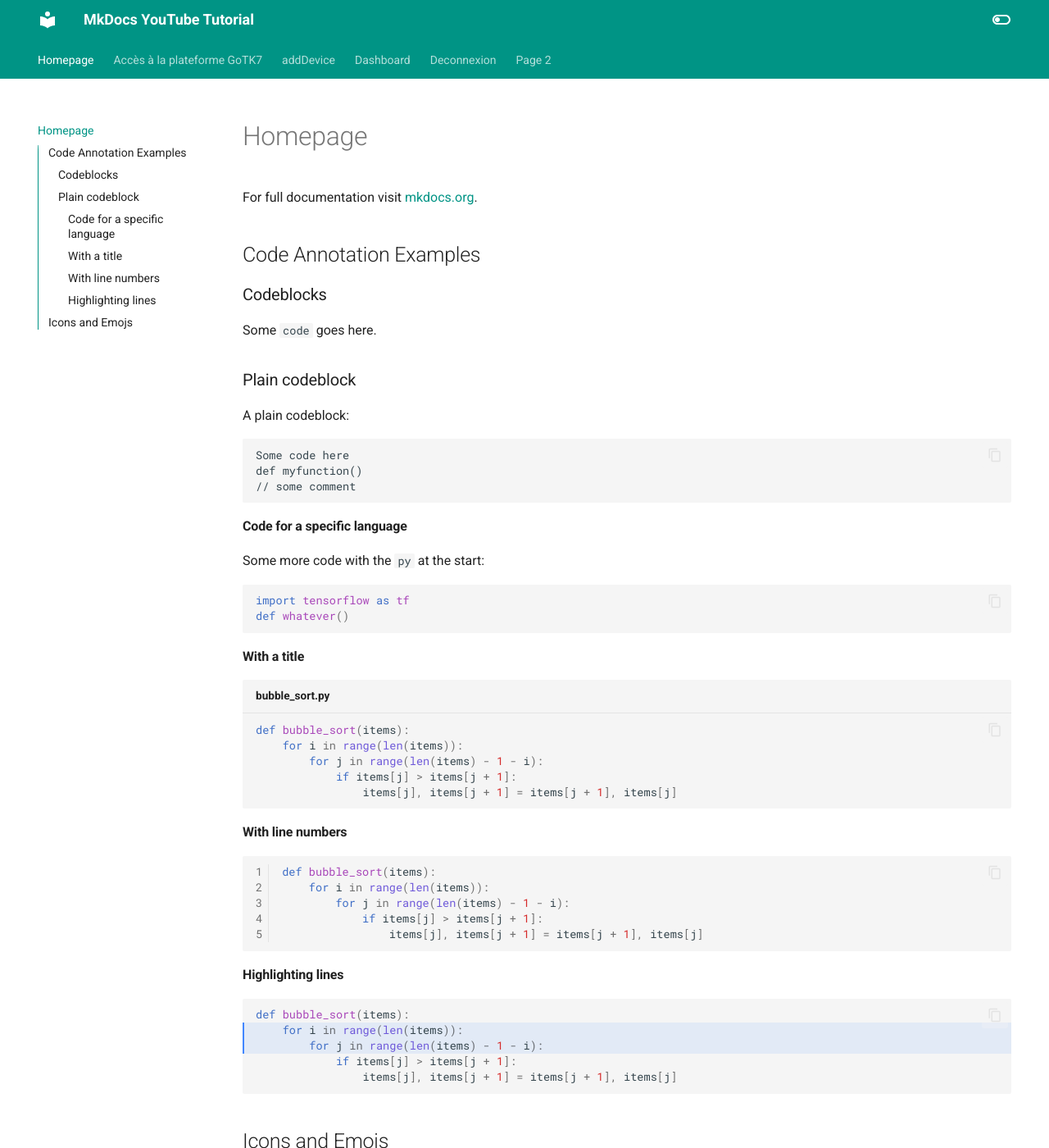
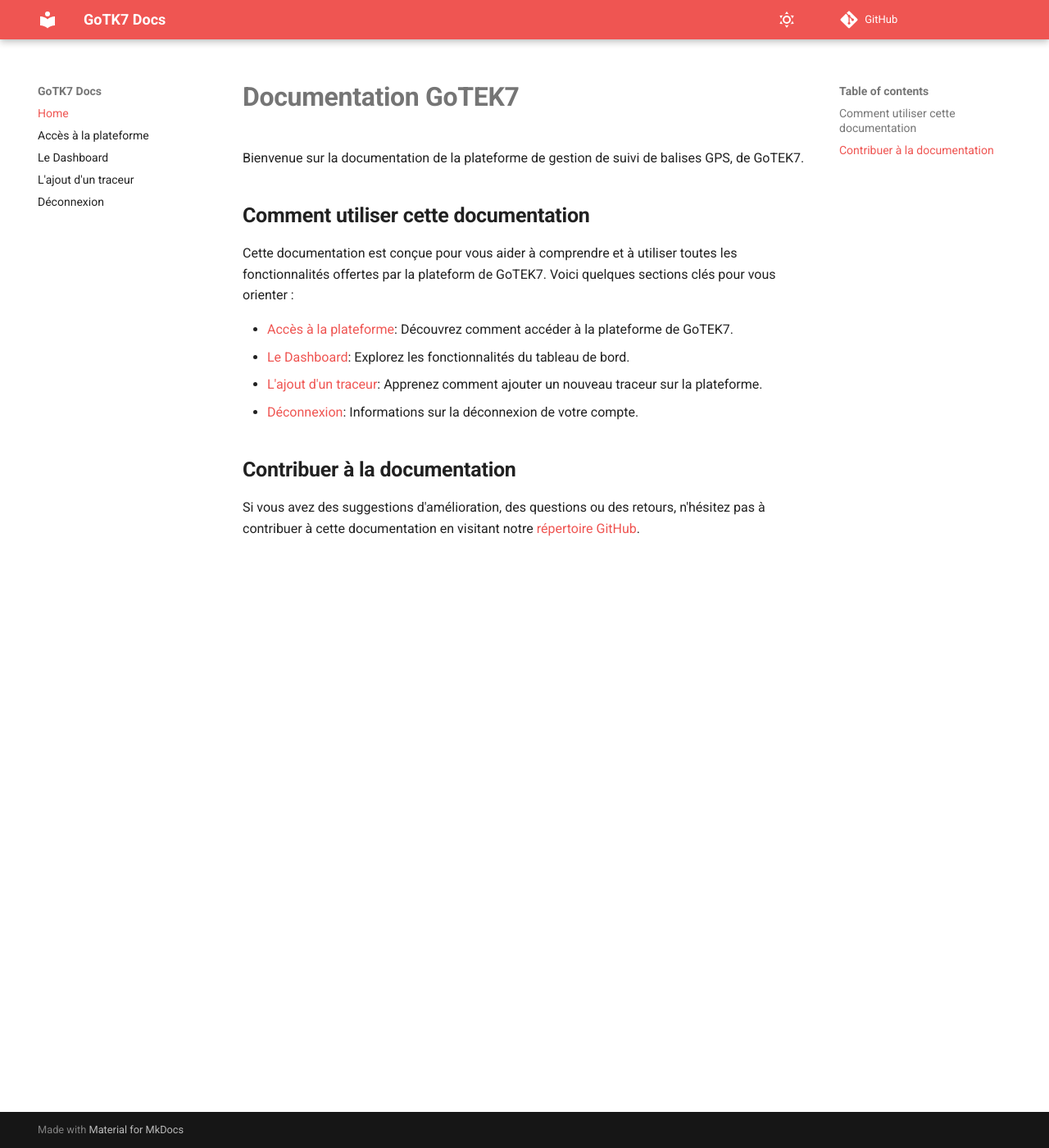
Before and after one commit to woorzz/mg-tactical-doc, an MkDocs documentation site: the page built from docs/index.md, in a window 1280 px wide and 1400 px high. Shown: the whole window at 82% size. Built offline with MkDocs 1.6.1 and Material for MkDocs 9.7.7, drawn with Linux system fonts in a browser that asks for light colours; emoji names are drawn with the system emoji font; comment, search, counter and statistics services are not loaded; some of the changed text lies outside the part shown.

Commit message:
feat(files)  : update files

````diff
--- a/docs/index.md
+++ b/docs/index.md
@@ -1,68 +1,16 @@
-# Homepage
+# **Documentation GoTEK7**
 
-For full documentation visit [mkdocs.org](https://www.mkdocs.org).
+Bienvenue sur la documentation de la plateforme de gestion de suivi de balises GPS, de GoTEK7.
 
-## Code Annotation Examples
+## **Comment utiliser cette documentation**
 
-### Codeblocks
+Cette documentation est conçue pour vous aider à comprendre et à utiliser toutes les fonctionnalités offertes par la plateform de GoTEK7. Voici quelques sections clés pour vous orienter :
 
-Some `code` goes here.
+- [Accès à la plateforme](acces.md): Découvrez comment accéder à la plateforme de GoTEK7.
+- [Le Dashboard](dashboard.md): Explorez les fonctionnalités du tableau de bord.
+- [L'ajout d'un traceur](addDevice.md): Apprenez comment ajouter un nouveau traceur sur la plateforme.
+- [Déconnexion](deconnexion.md): Informations sur la déconnexion de votre compte.
 
-### Plain codeblock
+## **Contribuer à la documentation**
 
-A plain codeblock:
-
-```
-Some code here
-def myfunction()
-// some comment
-```
-
-#### Code for a specific language
-
-Some more code with the `py` at the start:
-
-``` py
-import tensorflow as tf
-def whatever()
-```
-
-#### With a title
-
-``` py title="bubble_sort.py"
-def bubble_sort(items):
-    for i in range(len(items)):
-        for j in range(len(items) - 1 - i):
-            if items[j] > items[j + 1]:
-                items[j], items[j + 1] = items[j + 1], items[j]
-```
-
-#### With line numbers
-
-``` py linenums="1"
-def bubble_sort(items):
-    for i in range(len(items)):
-        for j in range(len(items) - 1 - i):
-            if items[j] > items[j + 1]:
-                items[j], items[j + 1] = items[j + 1], items[j]
-```
-
-#### Highlighting lines
-
-``` py hl_lines="2 3"
-def bubble_sort(items):
-    for i in range(len(items)):
-        for j in range(len(items) - 1 - i):
-            if items[j] > items[j + 1]:
-                items[j], items[j + 1] = items[j + 1], items[j]
-```
-
-## Icons and Emojs
-
-:smile:
-
-:fontawesome-regular-face-laugh-wink:
-
-:fontawesome-brands-twitter:{ .twitter }
-
-:octicons-heart-fill-24:{ .heart }
+Si vous avez des suggestions d'amélioration, des questions ou des retours, n'hésitez pas à contribuer à cette documentation en visitant notre [répertoire GitHub](https://github.com/woorzz/management-tactical-tracking-doc).
--- a/docs/page2.md
+++ /dev/null
@@ -1,5 +0,0 @@
-# Page 2
-
-## Another heading
-
-Some more example text
--- a/mkdocs.yml
+++ b/mkdocs.yml
@@ -1,60 +1,47 @@
-site_name: MkDocs YouTube Tutorial
-site_url: https://james-willett.github.io/mkdocs-material-youtube-tutorial/
+site_name: GoTK7 Docs
+repo_url: https://github.com/woorzz/management-tactical-tracking-doc.git
+docs_dir: "./docs/"
+
+
+nav:
+  - Home: index.md
+  - Accès à la plateforme: acces.md
+  - Le Dashboard: dashboard.md
+  - L'ajout d'un traceur: addDevice.md
+  - Déconnexion: deconnexion.md
+
 theme:
+
   name: material
-  features:
-    - navigation.tabs
-    - navigation.sections
-    - toc.integrate
-    - navigation.top
-    - search.suggest
-    - search.highlight
-    - content.tabs.link
-    - content.code.annotation
-    - content.code.copy
-  language: en
+  favicon: ./images/favicon.png
   palette:
     - scheme: default
       toggle:
-        icon: material/toggle-switch-off-outline
-        name: Switch to dark mode
-      primary: teal
-      accent: purple
+        icon: material/weather-sunny
+        name: Switch to light mode
+      primary: red
+      accent: deep orange
     - scheme: slate
       toggle:
-        icon: material/toggle-switch
-        name: Switch to light mode
-      primary: teal
+        icon: material/weather-night
+        name: Switch to dark mode
+      primary: red
       accent: lime
 
-plugins:
-  - social
-
-extra:
-  social:
-    - icon: fontawesome/brands/github-alt
-      link: https://github.com/james-willett
-    - icon: fontawesome/brands/twitter
-      link: https://twitter.com/TheJamesWillett
-    - icon: fontawesome/brands/linkedin
-      link: https://www.linkedin.com/in/willettjames/
 
 markdown_extensions:
-  - pymdownx.highlight:
-      anchor_linenums: true
-  - pymdownx.inlinehilite
-  - pymdownx.snippets
+  - attr_list
+  - md_in_html
+
+plugins:
+  - glightbox
+
+
+markdown_extensions:
+  - attr_list
   - admonition
-  - pymdownx.arithmatex:
-      generic: true
-  - footnotes
   - pymdownx.details
   - pymdownx.superfences
-  - pymdownx.mark
-  - attr_list
   - pymdownx.emoji:
-      emoji_index: !!python/name:materialx.emoji.twemoji
-      emoji_generator: !!python/name:materialx.emoji.to_svg
-
-copyright: |
-  &copy; 2023 <a href="https://github.com/james-willett"  target="_blank" rel="noopener">James Willett</a>
+      emoji_index: !!python/name:material.extensions.emoji.twemoji
+      emoji_generator: !!python/name:material.extensions.emoji.to_svg
````
Also changed, not shown: docs/images/add_device.png (added), docs/images/choose_file.png (added), docs/images/favicon.png (added), docs/images/filter.png (added), docs/images/infos.svg (added), docs/images/login.png (added), docs/images/logo_cust_infos.png (added), docs/images/map.png (added), docs/images/map.svg (added), docs/images/settings_devices.png (added), docs/images/template.png (added), docs/images/template_excel.png (added), docs/images/trie.png (added), 1 other file.
